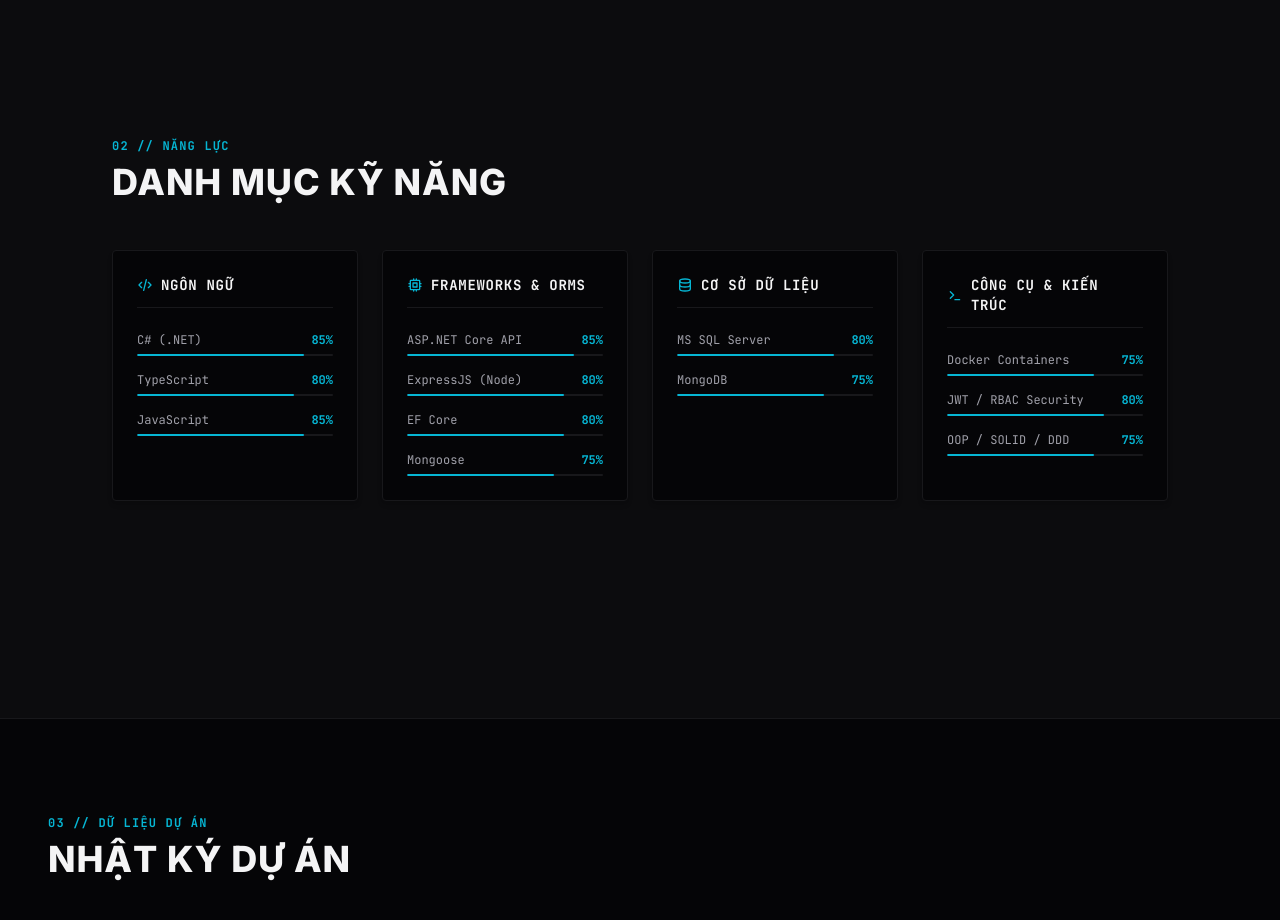
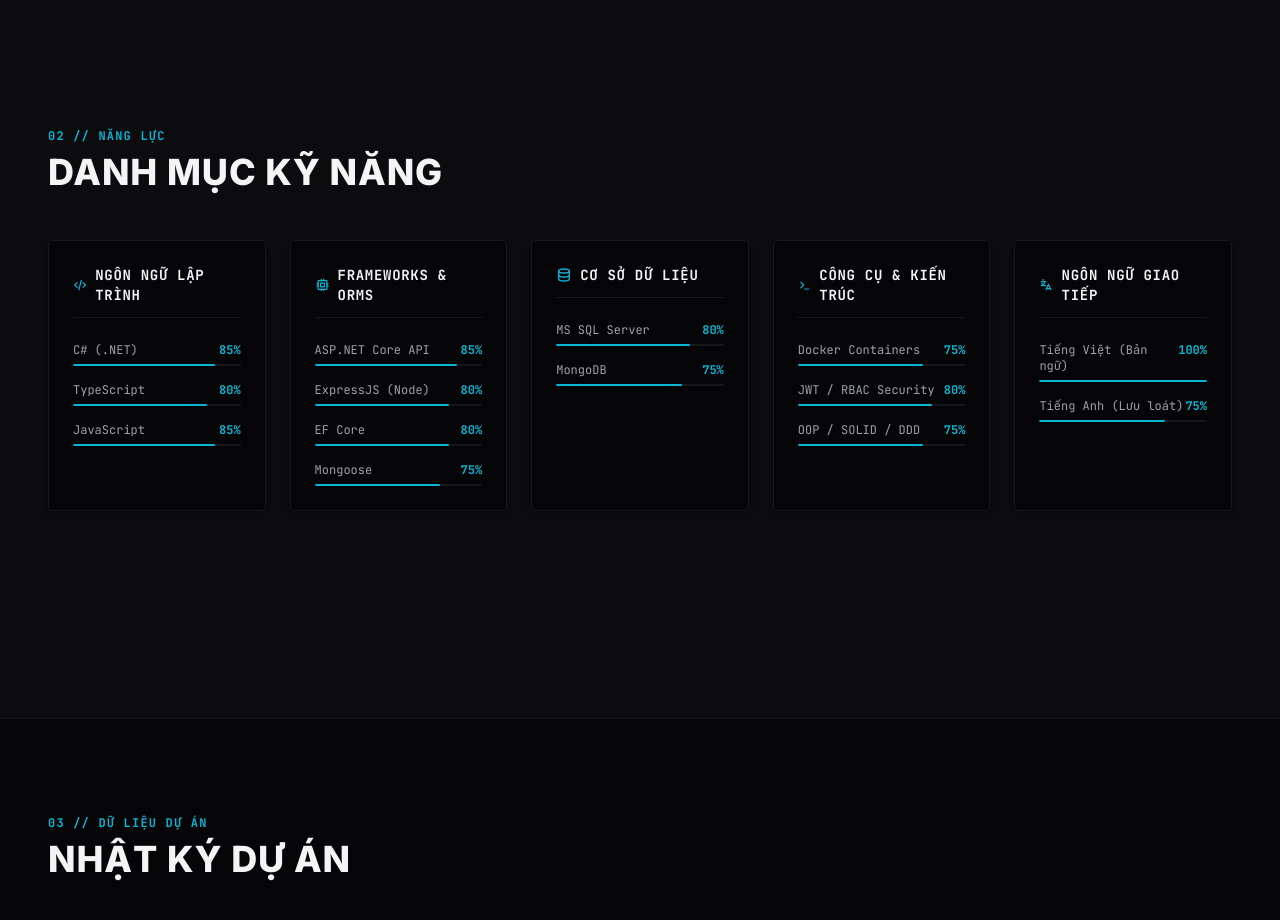
Before and after one commit to duc19092005/My-Portfolio, a React (Vite) app: page / in a window 1280 px wide. Shown: the part 2000-2920 px from the top of the page. Built offline with nearby package versions, Linux system fonts and the light colour scheme.

Commit message:
feat: add spoken languages group (Vietnamese & English) to skills inventory

```diff
--- a/src/components/Skills.tsx
+++ b/src/components/Skills.tsx
@@ -1,4 +1,4 @@
-import { IconCode, IconCpu, IconDatabase, IconTerminal } from "@tabler/icons-react";
+import { IconCode, IconCpu, IconDatabase, IconTerminal, IconLanguage } from "@tabler/icons-react";
 import { motion } from "motion/react";
 import { useLanguage } from "../context/LanguageContext";
 
@@ -8,7 +8,7 @@ interface Skill {
 }
 
 interface SkillGroup {
-  titleKey: "languages" | "frameworks" | "databases" | "tools";
+  title: string;
   icon: React.ReactNode;
   items: Skill[];
 }
@@ -18,7 +18,7 @@ export default function Skills() {
 
   const skillGroups: SkillGroup[] = [
     {
-      titleKey: "languages",
+      title: t.skills.groups.languages,
       icon: <IconCode size={16} className="text-[#06b6d4]" />,
       items: [
         { name: "C# (.NET)", level: 85 },
@@ -27,7 +27,7 @@ export default function Skills() {
       ]
     },
     {
-      titleKey: "frameworks",
+      title: t.skills.groups.frameworks,
       icon: <IconCpu size={16} className="text-[#06b6d4]" />,
       items: [
         { name: "ASP.NET Core API", level: 85 },
@@ -37,7 +37,7 @@ export default function Skills() {
       ]
     },
     {
-      titleKey: "databases",
+      title: t.skills.groups.databases,
       icon: <IconDatabase size={16} className="text-[#06b6d4]" />,
       items: [
         { name: "MS SQL Server", level: 80 },
@@ -45,13 +45,18 @@ export default function Skills() {
       ]
     },
     {
-      titleKey: "tools",
+      title: t.skills.groups.tools,
       icon: <IconTerminal size={16} className="text-[#06b6d4]" />,
       items: [
         { name: "Docker Containers", level: 75 },
         { name: "JWT / RBAC Security", level: 80 },
         { name: "OOP / SOLID / DDD", level: 75 },
       ]
+    },
+    {
+      title: t.skills.groups.spoken,
+      icon: <IconLanguage size={16} className="text-[#06b6d4]" />,
+      items: t.skills.spokenItems
     }
   ];
 
@@ -60,7 +65,7 @@ export default function Skills() {
       id="skills"
       className="py-24 bg-[#0c0c0e] border-y border-[#18181b] snap-start scroll-mt-[88px]"
     >
-      <div className="max-w-6xl mx-auto px-6 md:px-12">
+      <div className="max-w-7xl mx-auto px-6 md:px-12">
         {/* Header */}
         <div className="mb-12 text-left">
           <span className="font-mono text-xs text-[#06b6d4] tracking-widest block mb-2 uppercase font-bold">
@@ -72,12 +77,10 @@ export default function Skills() {
         </div>
 
         {/* Grid Container */}
-        <div className="grid sm:grid-cols-2 lg:grid-cols-4 gap-6">
-          {skillGroups.map((group, groupIdx) => {
-            const title = t.skills.groups[group.titleKey];
-            return (
+        <div className="grid sm:grid-cols-2 lg:grid-cols-5 gap-6">
+          {skillGroups.map((group, groupIdx) => (
             <motion.div
-                key={group.titleKey}
+              key={group.title}
               initial={{ opacity: 0, y: 20 }}
               whileInView={{ opacity: 1, y: 0 }}
               viewport={{ once: true, amount: 0.2 }}
@@ -87,7 +90,7 @@ export default function Skills() {
               <div className="flex items-center gap-2 mb-6 border-b border-[#18181b] pb-3">
                 {group.icon}
                 <h3 className="font-mono text-sm text-[#f4f4f5] font-bold uppercase tracking-wider">
-                    {title}
+                  {group.title}
                 </h3>
               </div>
 
@@ -112,8 +115,7 @@ export default function Skills() {
                 ))}
               </div>
             </motion.div>
-            );
-          })}
+          ))}
         </div>
       </div>
     </section>
--- a/src/locales/translations.ts
+++ b/src/locales/translations.ts
@@ -52,11 +52,16 @@ export const translations = {
       eyebrow: "02 // CAPABILITIES",
       title: "SKILLS INVENTORY",
       groups: {
-        languages: "Languages",
+        languages: "Programming Languages",
         frameworks: "Frameworks & ORMs",
         databases: "Databases",
-        tools: "Tools & Architectures"
-      }
+        tools: "Tools & Architectures",
+        spoken: "Spoken Languages"
+      },
+      spokenItems: [
+        { name: "Vietnamese (Native)", level: 100 },
+        { name: "English (Professional)", level: 75 }
+      ]
     },
     projects: {
       eyebrow: "03 // ARTIFACTS",
@@ -177,11 +182,16 @@ export const translations = {
       eyebrow: "02 // NĂNG LỰC",
       title: "DANH MỤC KỸ NĂNG",
       groups: {
-        languages: "Ngôn ngữ",
+        languages: "Ngôn ngữ lập trình",
         frameworks: "Frameworks & ORMs",
         databases: "Cơ sở dữ liệu",
-        tools: "Công cụ & Kiến trúc"
-      }
+        tools: "Công cụ & Kiến trúc",
+        spoken: "Ngôn ngữ giao tiếp"
+      },
+      spokenItems: [
+        { name: "Tiếng Việt (Bản ngữ)", level: 100 },
+        { name: "Tiếng Anh (Lưu loát)", level: 75 }
+      ]
     },
     projects: {
       eyebrow: "03 // DỮ LIỆU DỰ ÁN",
@@ -302,11 +312,16 @@ export const translations = {
       eyebrow: "02 // ВОЗМОЖНОСТИ",
       title: "КАРТА НАВЫКОВ",
       groups: {
-        languages: "Языки",
+        languages: "Языки программирования",
         frameworks: "Фреймворки и ORM",
         databases: "Базы данных",
-        tools: "Инструменты и Архитектуры"
-      }
+        tools: "Инструменты и Архитектуры",
+        spoken: "Иностранные языки"
+      },
+      spokenItems: [
+        { name: "Вьетнамский (Родной)", level: 100 },
+        { name: "Английский (Профессиональный)", level: 75 }
+      ]
     },
     projects: {
       eyebrow: "03 // АРТИФАКТЫ",
```
Lines whose indentation alone changed are shown as unchanged.
